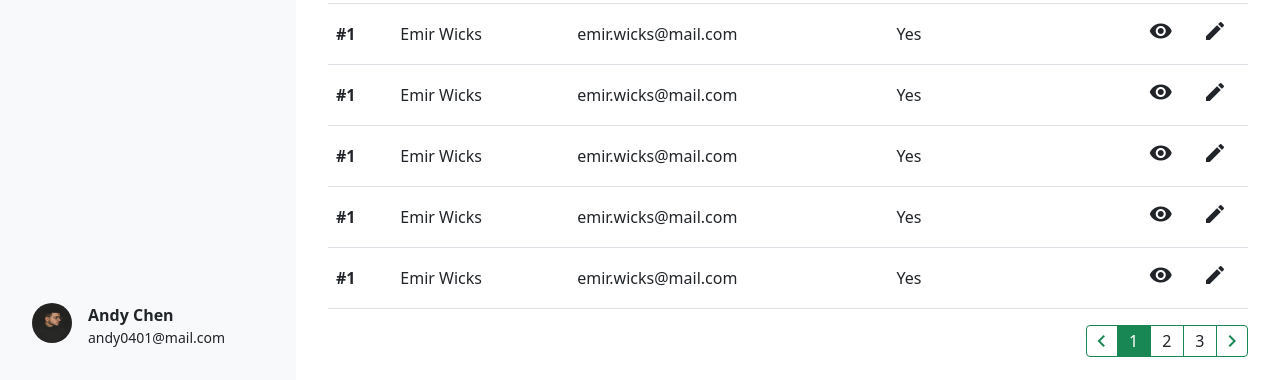
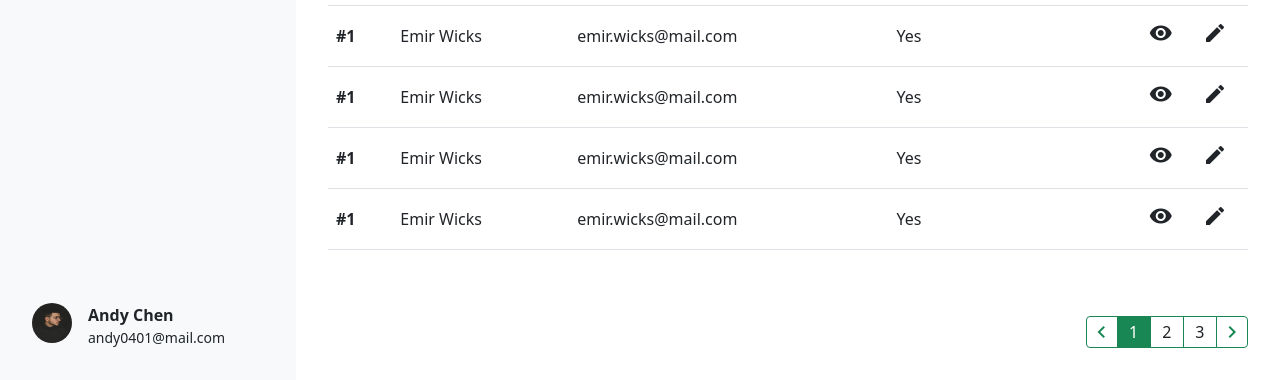
Before and after one commit to johnson0903/hexschool-layout-wk5, a plain HTML site: page index.html in a window 1280 px wide. Shown: the part 420-800 px from the top of the page. Drawn offline with nearby package versions, Linux system fonts and the light colour scheme.

Commit message:
Update 2021-08-09T16:24:31.992Z

```diff
--- a/index.html
+++ b/index.html
@@ -241,42 +241,10 @@
           </button>
         </td>
       </tr>
-      <tr>
-        <th scope="row">#1</th>
-        <td>Emir Wicks</td>
-        <td>emir.wicks@mail.com</td>
-        <td>Yes</td>
-        <td class="text-end">
-          <button class="btn"><span class="material-icons">
-              visibility
-            </span>
-          </button>
-          <button class="btn"><span class="material-icons">
-              edit
-            </span>
-          </button>
-        </td>
-      </tr>
-      <tr>
-        <th scope="row">#1</th>
-        <td>Emir Wicks</td>
-        <td>emir.wicks@mail.com</td>
-        <td>Yes</td>
-        <td class="text-end">
-          <button class="btn"><span class="material-icons">
-              visibility
-            </span>
-          </button>
-          <button class="btn"><span class="material-icons">
-              edit
-            </span>
-          </button>
-        </td>
-      </tr>
     </tbody>
   </table>
   <nav class="mt-auto" aria-label="Page navigation example">
-    <ul class="pagination justify-content-end">
+    <ul class="pagination justify-content-end mb-0">
       <li class="page-item"><a class="page-link prev" href="#">
           <span class="material-icons">
             navigate_before
```
